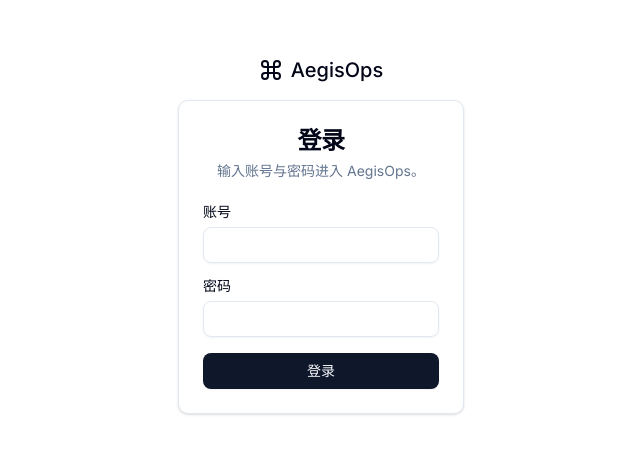
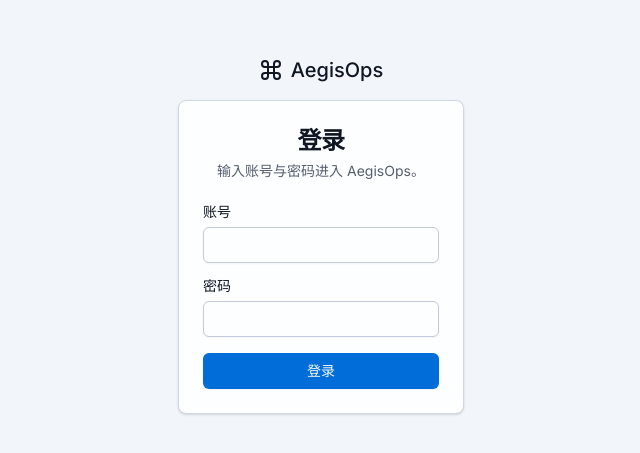
Before and after one commit to baicie/learn-java, a React (Vite) app in the folder web/portal/: page /sign-in in a window 1280 px wide. Shown: the part 165-618 px from the top of the page, without its empty margins (319-959 px from the left). Built offline with nearby package versions, Linux system fonts and the light colour scheme; no server answers.

Commit message:
style(portal): 调整为 cc-switch 风格主题 (#36)
* style(portal): 调整为 cc-switch 风格主题

* style(portal): 优化现代主题配色与对比度

* chore(portal): 补充 lint 自动修复脚本

```diff
--- a/web/portal/package.json
+++ b/web/portal/package.json
@@ -8,6 +8,7 @@
     "build": "tsc -b && vite build",
     "typecheck": "tsc -b --pretty false",
     "lint": "eslint .",
+    "lint:fix": "eslint . --fix",
     "preview": "vite preview",
     "format:check": "prettier --check .",
     "format": "prettier --write .",
--- a/web/portal/src/components/theme-switch.tsx
+++ b/web/portal/src/components/theme-switch.tsx
@@ -1,4 +1,3 @@
-import { useEffect } from 'react'
 import { Check, Moon, Sun } from 'lucide-react'
 import { cn } from '@/lib/utils'
 import { useTheme } from '@/context/theme-provider'
@@ -12,14 +11,6 @@ import {
 
 export function ThemeSwitch() {
   const { theme, setTheme } = useTheme()
-
-  /* Update theme-color meta tag
-   * when theme is updated */
-  useEffect(() => {
-    const themeColor = theme === 'dark' ? '#020817' : '#fff'
-    const metaThemeColor = document.querySelector("meta[name='theme-color']")
-    if (metaThemeColor) metaThemeColor.setAttribute('content', themeColor)
-  }, [theme])
 
   return (
     <DropdownMenu modal={false}>
--- a/web/portal/src/context/theme-provider.tsx
+++ b/web/portal/src/context/theme-provider.tsx
@@ -59,6 +59,15 @@ export function ThemeProvider({
     const applyTheme = (currentResolvedTheme: ResolvedTheme) => {
       root.classList.remove('light', 'dark') // Remove existing theme classes
       root.classList.add(currentResolvedTheme) // Add the new theme class
+
+      const themeColor = window
+        .getComputedStyle(root)
+        .getPropertyValue('--background')
+        .trim()
+      const metaThemeColor = document.querySelector("meta[name='theme-color']")
+      if (themeColor && metaThemeColor) {
+        metaThemeColor.setAttribute('content', themeColor)
+      }
     }
 
     const handleChange = () => {
--- a/web/portal/src/styles/theme.css
+++ b/web/portal/src/styles/theme.css
@@ -1,63 +1,72 @@
 :root {
-  --radius: 0.625rem;
-  --background: oklch(1 0 0);
-  --foreground: oklch(0.129 0.042 264.695);
-  --card: oklch(1 0 0);
-  --card-foreground: oklch(0.129 0.042 264.695);
+  --radius: 0.5rem;
+  --background: oklch(0.968 0.006 255);
+  --foreground: oklch(0.205 0.025 258);
+  --card: oklch(0.995 0.003 255);
+  --card-foreground: oklch(0.205 0.025 258);
   --popover: oklch(1 0 0);
-  --popover-foreground: oklch(0.129 0.042 264.695);
-  --primary: oklch(0.208 0.042 265.755);
-  --primary-foreground: oklch(0.984 0.003 247.858);
-  --secondary: oklch(0.968 0.007 247.896);
-  --secondary-foreground: oklch(0.208 0.042 265.755);
-  --muted: oklch(0.968 0.007 247.896);
-  --muted-foreground: oklch(0.554 0.046 257.417);
-  --accent: oklch(0.968 0.007 247.896);
-  --accent-foreground: oklch(0.208 0.042 265.755);
-  --destructive: oklch(0.577 0.245 27.325);
-  --border: oklch(0.929 0.013 255.508);
-  --input: oklch(0.929 0.013 255.508);
-  --ring: oklch(0.704 0.04 256.788);
-  --chart-1: oklch(0.646 0.222 41.116);
-  --chart-2: oklch(0.6 0.118 184.704);
-  --chart-3: oklch(0.398 0.07 227.392);
-  --chart-4: oklch(0.828 0.189 84.429);
-  --chart-5: oklch(0.769 0.188 70.08);
+  --popover-foreground: oklch(0.205 0.025 258);
+  --primary: oklch(0.54 0.19 252);
+  --primary-foreground: oklch(0.985 0.004 250);
+  --secondary: oklch(0.945 0.01 255);
+  --secondary-foreground: oklch(0.285 0.025 258);
+  --muted: oklch(0.94 0.009 255);
+  --muted-foreground: oklch(0.48 0.025 258);
+  --accent: oklch(0.925 0.035 250);
+  --accent-foreground: oklch(0.4 0.14 252);
+  --destructive: oklch(0.58 0.22 27);
+  --border: oklch(0.875 0.016 255);
+  --input: oklch(0.84 0.02 255);
+  --ring: oklch(0.6 0.17 250);
+  --chart-1: oklch(0.58 0.19 252);
+  --chart-2: oklch(0.64 0.15 174);
+  --chart-3: oklch(0.74 0.16 78);
+  --chart-4: oklch(0.6 0.18 320);
+  --chart-5: oklch(0.62 0.2 28);
 
-  --sidebar: var(--background);
-  --sidebar-foreground: var(--foreground);
+  --sidebar: oklch(0.995 0.003 255);
+  --sidebar-foreground: oklch(0.24 0.025 258);
   --sidebar-primary: var(--primary);
   --sidebar-primary-foreground: var(--primary-foreground);
   --sidebar-accent: var(--accent);
   --sidebar-accent-foreground: var(--accent-foreground);
-  --sidebar-border: var(--border);
+  --sidebar-border: oklch(0.89 0.012 255);
   --sidebar-ring: var(--ring);
 }
 
 .dark {
-  --background: oklch(0.129 0.042 264.695);
-  --foreground: oklch(0.984 0.003 247.858);
-  --card: oklch(0.14 0.04 259.21);
-  --card-foreground: oklch(0.984 0.003 247.858);
-  --popover: oklch(0.208 0.042 265.755);
-  --popover-foreground: oklch(0.984 0.003 247.858);
-  --primary: oklch(0.929 0.013 255.508);
-  --primary-foreground: oklch(0.208 0.042 265.755);
-  --secondary: oklch(0.279 0.041 260.031);
-  --secondary-foreground: oklch(0.984 0.003 247.858);
-  --muted: oklch(0.279 0.041 260.031);
-  --muted-foreground: oklch(0.704 0.04 256.788);
-  --accent: oklch(0.279 0.041 260.031);
-  --accent-foreground: oklch(0.984 0.003 247.858);
-  --destructive: oklch(0.704 0.191 22.216);
-  --border: oklch(1 0 0 / 10%);
-  --input: oklch(1 0 0 / 15%);
-  --ring: oklch(0.551 0.027 264.364);
-  --chart-1: oklch(0.488 0.243 264.376);
-  --chart-2: oklch(0.696 0.17 162.48);
-  --chart-3: oklch(0.769 0.188 70.08);
-  --chart-4: oklch(0.627 0.265 303.9);
-  --chart-5: oklch(0.645 0.246 16.439);
+  --background: oklch(0.175 0.012 260);
+  --foreground: oklch(0.95 0.008 255);
+  --card: oklch(0.275 0.014 260);
+  --card-foreground: oklch(0.95 0.008 255);
+  --popover: oklch(0.29 0.014 260);
+  --popover-foreground: oklch(0.95 0.008 255);
+  --primary: oklch(0.68 0.16 245);
+  --primary-foreground: oklch(0.15 0.03 255);
+  --secondary: oklch(0.305 0.014 260);
+  --secondary-foreground: oklch(0.93 0.008 255);
+  --muted: oklch(0.29 0.012 260);
+  --muted-foreground: oklch(0.69 0.018 255);
+  --accent: oklch(0.32 0.07 250);
+  --accent-foreground: oklch(0.9 0.06 245);
+  --destructive: oklch(0.65 0.19 25);
+  --border: oklch(0.36 0.018 260);
+  --input: oklch(0.39 0.022 260);
+  --ring: oklch(0.69 0.15 245);
+  --chart-1: oklch(0.7 0.16 245);
+  --chart-2: oklch(0.73 0.14 170);
+  --chart-3: oklch(0.8 0.15 82);
+  --chart-4: oklch(0.72 0.16 320);
+  --chart-5: oklch(0.72 0.18 28);
+
+  --sidebar: oklch(0.135 0.01 260);
+  --sidebar-foreground: oklch(0.91 0.01 255);
+  --sidebar-primary: oklch(0.68 0.16 245);
+  --sidebar-primary-foreground: oklch(0.15 0.03 255);
+  --sidebar-accent: oklch(0.23 0.045 250);
+  --sidebar-accent-foreground: oklch(0.9 0.05 245);
+  --sidebar-border: oklch(0.245 0.015 260);
+  --sidebar-ring: oklch(0.68 0.15 245);
 }
 
 @theme inline {
```
Also changed, not shown: 2 other files (tests, documents, lock files or other folders).
